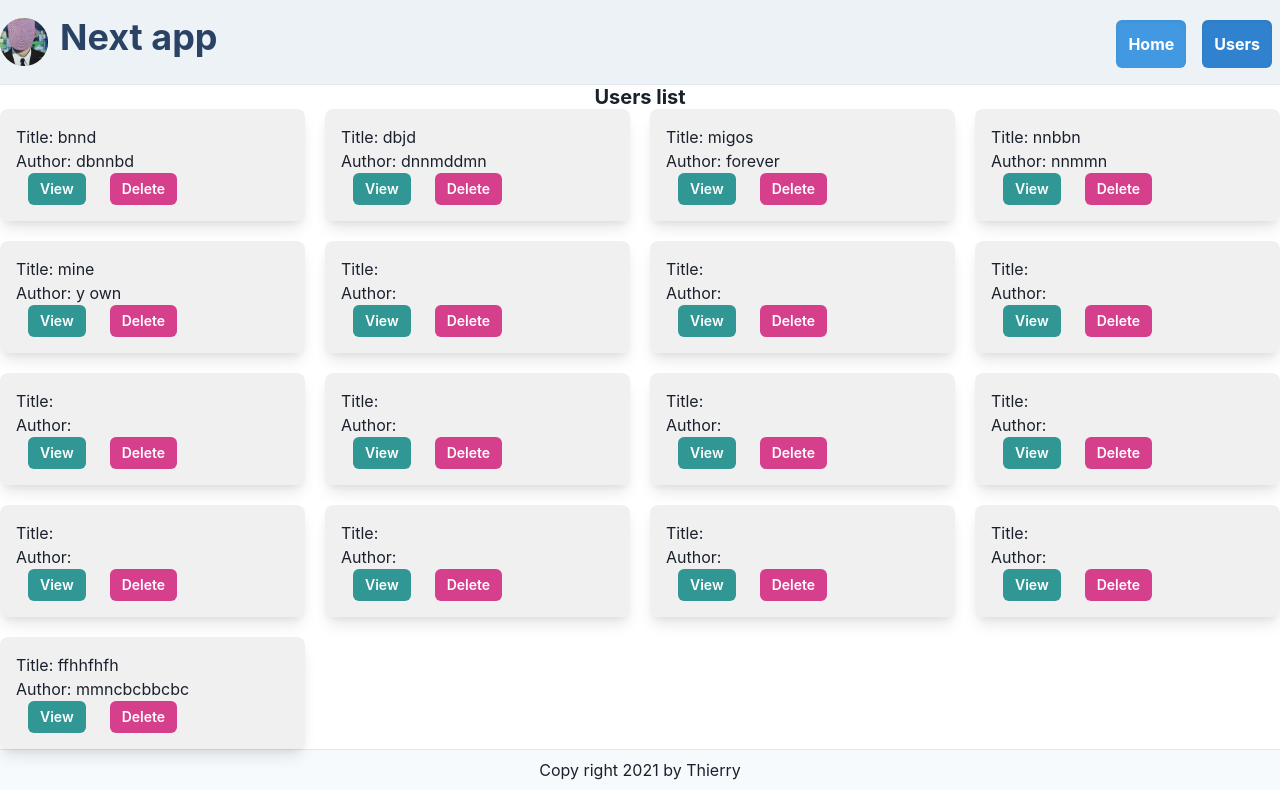
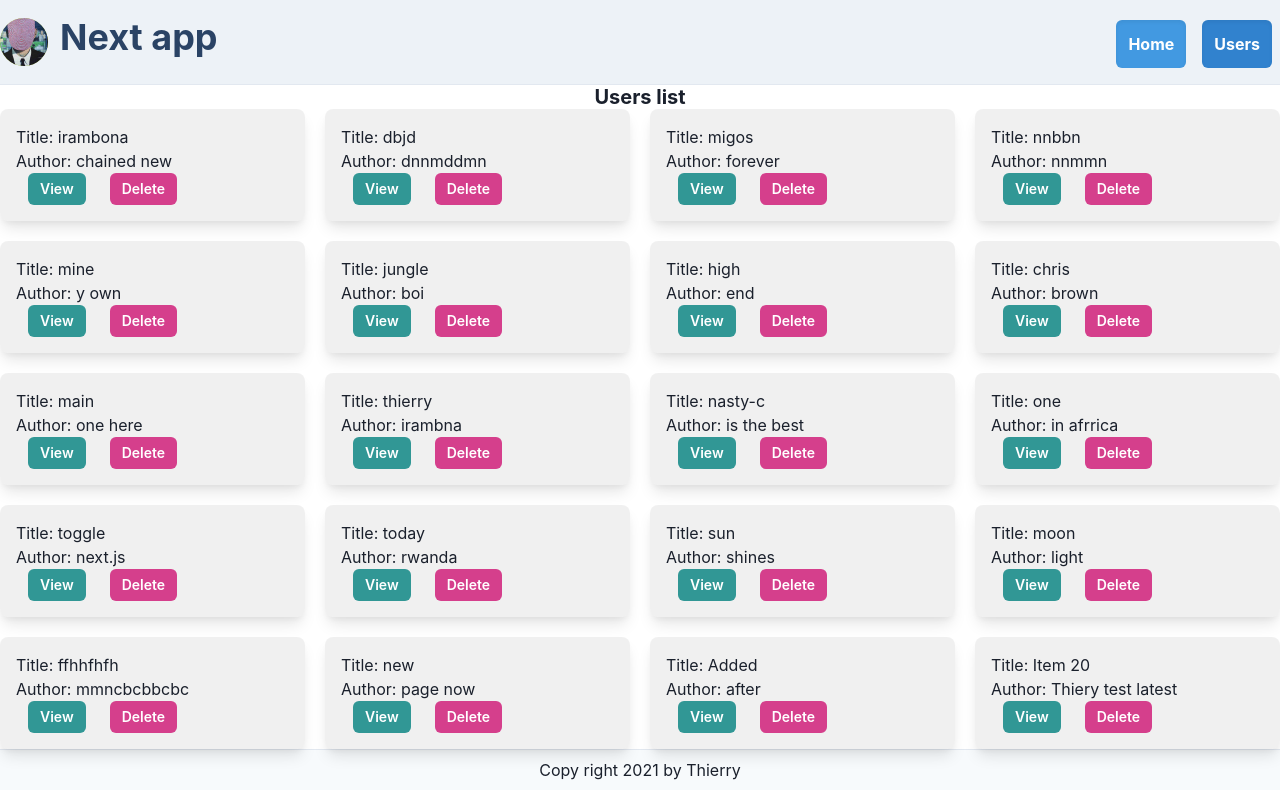
Before and after one commit to Thierry-Chain/React-next-app, a Next.js app: page /users/all in a window 1280 px wide. Built offline with nearby package versions, Linux system fonts and the light colour scheme; data requests are answered from the project's data file.

Commit message:
tried custom 404 or fallback page

```diff
--- a/db.json
+++ b/db.json
@@ -2,8 +2,8 @@
   "posts": [
     {
       "id": 1,
-      "title": "bnnd",
-      "author": "dbnnbd"
+      "title": "irambona",
+      "author": "chained new"
     },
     {
       "id": 2,
@@ -27,64 +27,78 @@
     },
     {
       "id": 6,
-      "title": "",
-      "author": ""
+      "title": "jungle",
+      "author": "boi"
     },
     {
       "id": 15,
-      "title": "",
-      "author": ""
+      "title": "high",
+      "author": "end"
     },
     {
       "id": 7,
-      "title": "",
-      "author": ""
+      "title": "chris",
+      "author": "brown"
     },
     {
       "id": 7,
-      "title": "",
-      "author": ""
+      "title": "main",
+      "author": "one here"
     },
     {
       "id": 8,
-      "title": "",
-      "author": ""
+      "title": "thierry",
+      "author": "irambna"
     },
     {
       "id": 9,
-      "title": "",
-      "author": ""
+      "title": "nasty-c",
+      "author": "is the best"
     },
     {
       "id": 10,
-      "title": "",
-      "author": ""
+      "title": "one ",
+      "author": "in afrrica"
     },
     {
       "id": 11,
-      "title": "",
-      "author": ""
+      "title": "toggle",
+      "author": "next.js"
     },
     {
       "id": 12,
-      "title": "",
-      "author": ""
+      "title": "today",
+      "author": "rwanda"
     },
     {
       "id": 13,
-      "title": "",
-      "author": ""
+      "title": "sun",
+      "author": "shines"
     },
     {
       "id": 14,
-      "title": "",
-      "author": ""
+      "title": "moon",
+      "author": "light"
     },
     {
       "id": 17,
       "title": "ffhhfhfh",
       "author": "mmncbcbbcbc"
+    },{
+      "id": 18,
+      "title": "new",
+      "author": "page now"
+    },
+    {
+      "id": 19,
+      "title": "Added",
+      "author": "after"
+    }, {
+      "id": 20,
+      "title": "Item 20",
+      "author": "Thiery test  latest"
     }
+
   ],
   "comments": [],
   "profile": {
--- a/pages/users/all.jsx
+++ b/pages/users/all.jsx
@@ -8,6 +8,7 @@ export const getStaticProps = async () => {
   //console.log(data)
   return {
     props: { list: data },
+    revalidate: 1,
   }
 }
 
```
Also changed, not shown: pages/users/[userId].jsx (+17 -5 lines).
